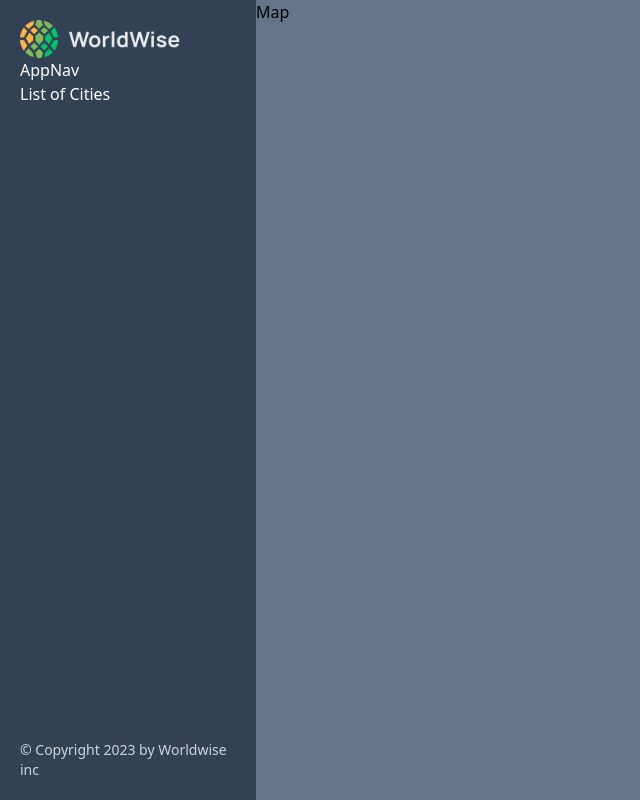
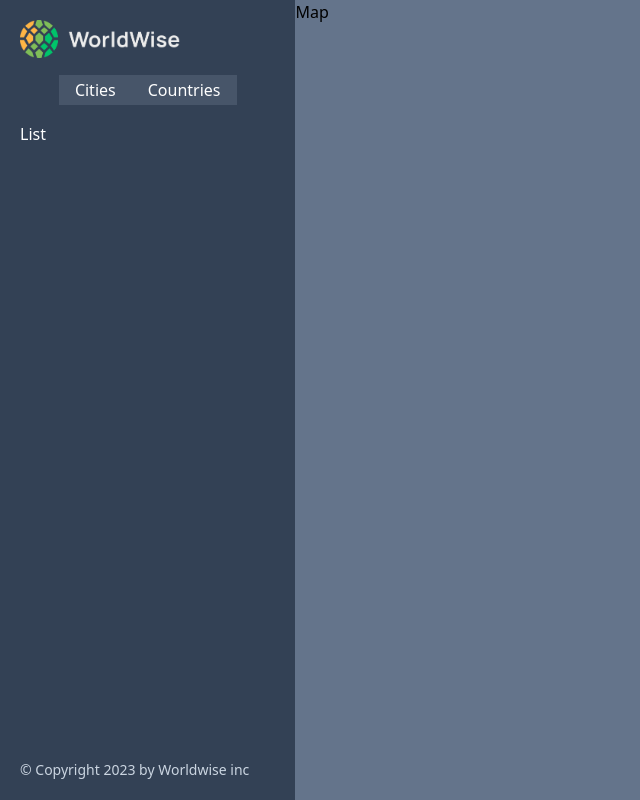
Before and after one commit to b1621/worldwise-SPA, a React (Vite) app: page /app in a window 1280 px wide. Shown: the whole page, without its empty margins (0-640 px from the left). Built offline with nearby package versions, Linux system fonts and the light colour scheme.

Commit message:
adding nested routes and index route for cities and countries on sidebar

```diff
--- a/src/App.jsx
+++ b/src/App.jsx
@@ -11,10 +11,15 @@ function App() {
     <BrowserRouter>
       <Routes>
         <Route path="/" element={<HomePage />} />
-        <Route path="/app" element={<AppLayout />} />
         <Route path="product" element={<Product />} />
         <Route path="pricing" element={<Pricing />} />
         <Route path="login" element={<Login />} />
+        <Route path="app" element={<AppLayout />}>
+          <Route index element={<p>List</p>} />
+          <Route path="cities" element={<p>list of cities</p>}></Route>
+          <Route path="countries" element={<p>list of countries</p>}></Route>
+          <Route path="form" element={<p>Form</p>}></Route>
+        </Route>
         <Route path="*" element={<PageNotFound />} />
       </Routes>
     </BrowserRouter>
--- a/src/components/AppNav.jsx
+++ b/src/components/AppNav.jsx
@@ -1,5 +1,32 @@
+import { NavLink } from "react-router-dom";
+
 const AppNav = () => {
-  return <div>AppNav</div>;
+  return (
+    <div className="my-5">
+      <ul className="flex w-fit mx-auto">
+        <li>
+          <NavLink
+            to="cities"
+            className={({ isActive }) =>
+              isActive ? `bg-slate-800 px-4 py-1` : "bg-slate-600 px-4 py-1"
+            }
+          >
+            Cities
+          </NavLink>
+        </li>
+        <li>
+          <NavLink
+            to="countries"
+            className={({ isActive }) =>
+              isActive ? `bg-slate-800 px-4 py-1` : "bg-slate-600 px-4 py-1"
+            }
+          >
+            Countries
+          </NavLink>
+        </li>
+      </ul>
+    </div>
+  );
 };
 
 export default AppNav;
--- a/src/components/Logo.jsx
+++ b/src/components/Logo.jsx
@@ -4,7 +4,7 @@ const Logo = () => {
   return (
     <>
       <NavLink to="/">
-        <img src="logo.png" alt="worldwise logo" className="w-40" />
+        <img src="/logo.png" alt="worldwise logo" className="w-40" />
       </NavLink>
     </>
   );
--- a/src/components/Sidebar.jsx
+++ b/src/components/Sidebar.jsx
@@ -1,14 +1,16 @@
 import Logo from "./Logo";
 import AppNav from "../components/AppNav";
+import { Outlet } from "react-router-dom";
 
 const Sidebar = () => {
   return (
-    <div className="w-80  h-screen bg-slate-700  text-white">
+    <div className="w-96  h-screen bg-slate-700  text-white">
       <div className="flex flex-col justify-between h-full p-5">
         <div>
           <Logo />
           <AppNav />
-          <p>List of Cities</p>
+
+          <Outlet />
         </div>
         <div>
           <footer>
```
